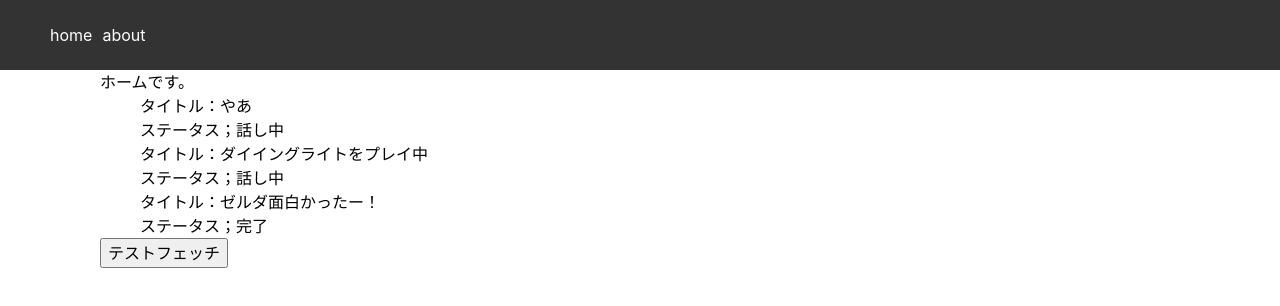
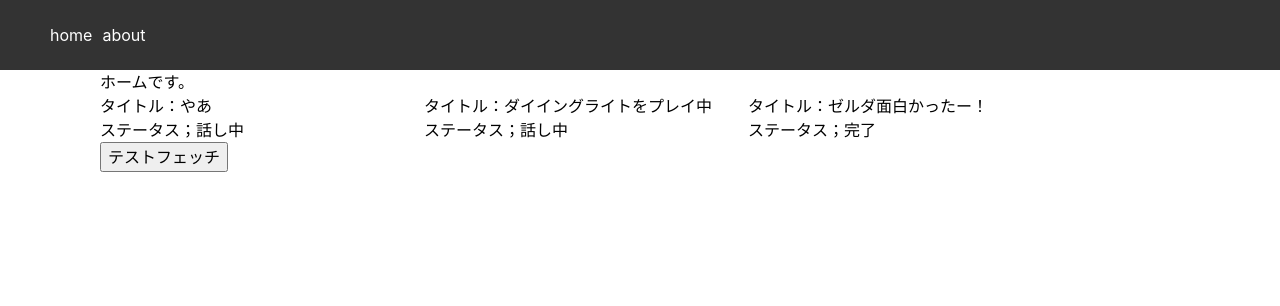
Before and after one commit to naokiuma/react_game, a React (Create React App) app: page / in a window 1280 px wide. Shown: the top 306 px of the page. Built offline with nearby package versions, Linux system fonts and the light colour scheme.

Commit message:
css_inlinestyle 使いづらい

```diff
--- a/src/components/global/Topic.tsx
+++ b/src/components/global/Topic.tsx
@@ -3,10 +3,13 @@ import {TopicType} from "../../types/topicType";
 
 export const Topic = (props:TopicType) => {
     const { title,id,status } = props;
+
+    const topic_card ={
+        width:"30%"
+    }
+
     return (
-        <>
-           <ul>
-               <li>
+        <div style={topic_card}>
             <span>
                 タイトル：{title}
             </span>
@@ -14,8 +17,7 @@ export const Topic = (props:TopicType) => {
             <span>
                 ステータス；{status}
             </span>
-               </li>
-           </ul>
-        </>
+        </div>
+
     )
 }
--- a/src/components/pages/Home.tsx
+++ b/src/components/pages/Home.tsx
@@ -3,15 +3,31 @@ import { memo,FC } from "react";
 import { Testfetch } from "../../fetch/Testfetch";
 import { Topic } from "../global/Topic";
 
+// export const InlineStyle = () => {
+//     const Container ={
+//       border:"1px solid black",
+//       borderRadius:"20px"
 
+//     }
+//     return (
+//       <div style={Container}>
+//         <p>-inline styles -</p>
+//         <button>ボタン</button>
+//       </div>
+//     );
+//   };
 
 export const Home:FC = memo(() => {
+
+    const Topics ={
+        display:"flex",
+    }
     return (
         <section className="home main_contents">
             <p>
                 ホームです。
             </p>
-            <div className="topics">
+            <div style={Topics}>
                 <Topic title={'やあ'} id={1} status={'話し中'}/>
                 <Topic title={'ダイイングライトをプレイ中'} id={1} status={'話し中'}/>
                 <Topic title={'ゼルダ面白かったー！'} id={1} status={'完了'}/>
```
Lines whose indentation alone changed are shown as unchanged.
